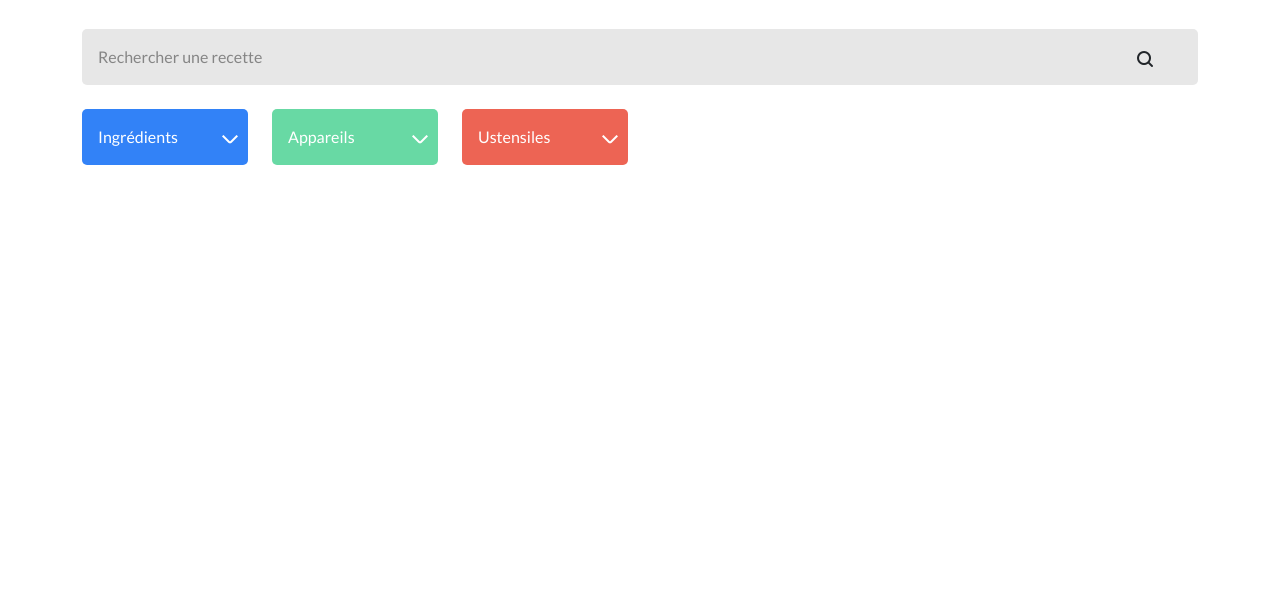
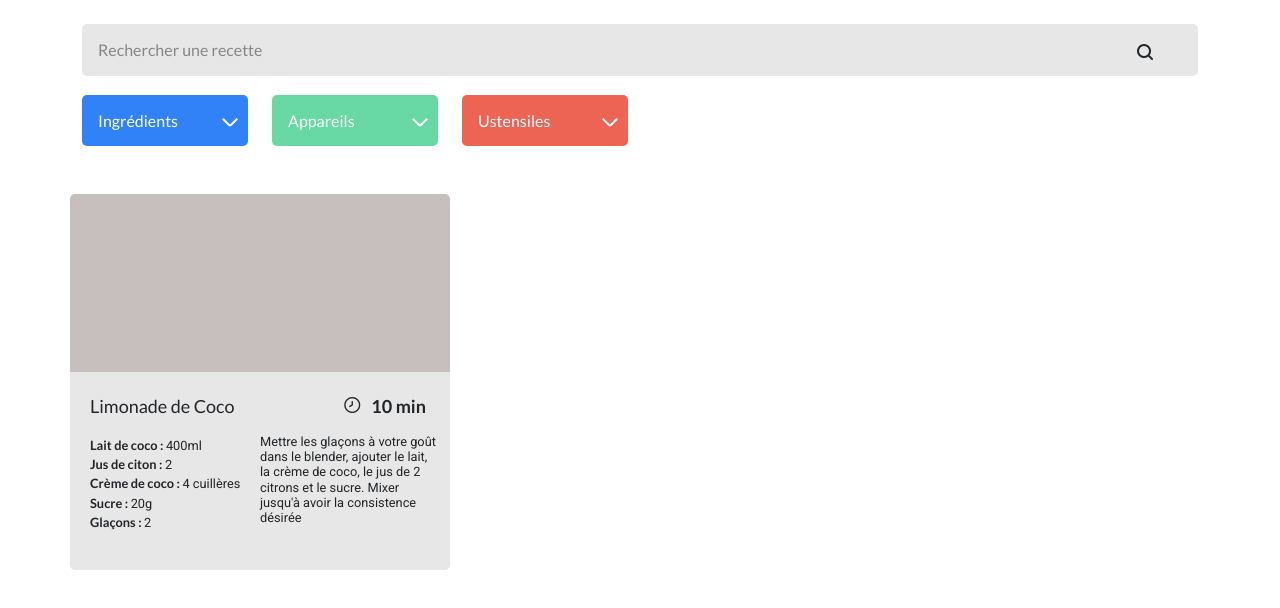
Before and after one commit to Cecilia-Giusti/P7_LesPetitsPlats, a website: page index.html in a window 1280 px wide. Shown: the part 120-728 px from the top of the page. Drawn offline with nearby package versions, Linux system fonts and the light colour scheme; a script that the page names is missing.

Commit message:
Feat: add recipe style

```diff
--- a/index.html
+++ b/index.html
@@ -4,20 +4,48 @@
     <meta charset="utf-8" />
     <title>Page d'accueil Les petits plats</title>
     <meta name="viewport" content="width=device-width,initial-scale=1" />
+    <!-- Bootstrap -->
     <link
       href="https://cdn.jsdelivr.net/npm/bootstrap@5.0.2/dist/css/bootstrap.min.css"
       rel="stylesheet"
       integrity="sha384-EVSTQN3/azprG1Anm3QDgpJLIm9Nao0Yz1ztcQTwFspd3yD65VohhpuuCOmLASjC"
       crossorigin="anonymous"
     />
-    <link rel='stylesheet' href='https://cdn-uicons.flaticon.com/uicons-bold-rounded/css/uicons-bold-rounded.css'>
-    <link rel='stylesheet' href='https://cdn-uicons.flaticon.com/uicons-bold-straight/css/uicons-bold-straight.css'>
+
+    <!-- Icones -->
+    <link
+      rel="stylesheet"
+      href="https://cdn-uicons.flaticon.com/uicons-regular-rounded/css/uicons-regular-rounded.css"
+    />
+    <link
+      rel="stylesheet"
+      href="https://cdn-uicons.flaticon.com/uicons-bold-rounded/css/uicons-bold-rounded.css"
+    />
+    <link
+      rel="stylesheet"
+      href="https://cdn-uicons.flaticon.com/uicons-bold-straight/css/uicons-bold-straight.css"
+    />
+
+    <!-- CSS -->
     <link rel="stylesheet" href="./styles/style.css" />
-    <link href="https://fonts.googleapis.com/css?family=Lato:100,100italic,300,300italic,regular,italic,700,700italic,900,900italic" rel="stylesheet" />
-    <link href="https://fonts.googleapis.com/css?family=Inter:100,200,300,regular,500,600,700,800,900" rel="stylesheet" />
+
+    <!-- Fonts -->
+    <link
+      href="https://fonts.googleapis.com/css?family=Lato:100,100italic,300,300italic,regular,italic,700,700italic,900,900italic"
+      rel="stylesheet"
+    />
+    <link
+      href="https://fonts.googleapis.com/css?family=Inter:100,200,300,regular,500,600,700,800,900"
+      rel="stylesheet"
+    />
+
+    <link
+      href="https://fonts.googleapis.com/css?family=Roboto:100,100italic,300,300italic,regular,italic,500,500italic,700,700italic,900,900italic"
+      rel="stylesheet"
+    />
   </head>
 
-  <body>
+  <body class="container-xxl">
     <!-- En tete -->
     <header>
       <!-- Logo -->
@@ -30,10 +58,14 @@
         <!-- Recherche -->
         <div class="row">
           <form class="searchBar">
-            <label for="searchBar">
-            </label>
+            <label for="searchBar"> </label>
             <div class="col-12 col-sm-12">
-              <input type="search" class="p-3" id="searchBar" value="Rechercher une recette" />
+              <input
+                type="search"
+                class="p-3"
+                id="searchBar"
+                value="Rechercher une recette"
+              />
               <i class="fi fi-br-search"></i>
             </div>
           </form>
@@ -47,13 +79,16 @@
         </div>
         <!-- Listes déroulantes des tags -->
         <div class="row">
-
           <!-- Ingredients -->
-          <div class="col-sm-4 col-lg-2 ">
+          <div class="col-sm-4 col-lg-2">
             <form class="ingredients">
-              <label for="ingredients">
-              </label>
-                <input type="text" id="ingredients" class="background-primary p-3" value="Ingrédients" />
+              <label for="ingredients"> </label>
+              <input
+                type="text"
+                id="ingredients"
+                class="background-primary p-3"
+                value="Ingrédients"
+              />
               <i class="fi fi-bs-angle-down"></i>
             </form>
           </div>
@@ -61,9 +96,13 @@
           <!-- Appareils -->
           <div class="col-sm-4 col-lg-2">
             <form class="appareils">
-                <label for="appareils">
-                </label>
-                  <input type="text" id="appareils" class="background-secondary p-3" value="Appareils" />
+              <label for="appareils"> </label>
+              <input
+                type="text"
+                id="appareils"
+                class="background-secondary p-3"
+                value="Appareils"
+              />
               <i class="fi fi-bs-angle-down"></i>
             </form>
           </div>
@@ -71,13 +110,15 @@
           <!-- Ustensils -->
           <div class="col-sm-4 col-lg-2">
             <form class="ustensils">
-                  <label for="ustensils">
-                  </label>
-                    <input type="text" id="ustensils" class="background-tertiary p-3" value="Ustensiles" />
+              <label for="ustensils"> </label>
+              <input
+                type="text"
+                id="ustensils"
+                class="background-tertiary p-3"
+                value="Ustensiles"
+              />
               <i class="fi fi-bs-angle-down"></i>
             </form>
-                </div>
-
           </div>
         </div>
       </div>
@@ -85,19 +126,105 @@
 
     <!-- Corps -->
     <main>
-      <div class="container">
-        <section></section>
-        <div class="row"></div>
+      <!-- Section des recettes -->
+      <section class="recipes">
+        <div class="container mt-5">
+          <div class="row">
+            <div class="col-lg-4">
+              <!-- Recette -->
+              <article class="recipe">
+                <div class="container p-0">
+                  <!-- Image -->
+                  <div class="row">
+                    <div class="gris"></div>
                   </div>
+                  <!-- Contenu de la recette -->
+                  <div class="row">
+                    <div class="recipe__content p-4">
+                      <div class="container p-0">
+                        <!-- Titre et temps -->
+                        <div class="row">
+                          <div class="col-lg-6 ps-2">
+                            <h1>Limonade de Coco</h1>
+                          </div>
+                          <div class="offset-lg-2 col-lg-4 text-end">
+                            <i class="fi fi-rr-clock"></i>
+                            <h2 class="d-inline ms-2">10 min</h2>
+                          </div>
+                        </div>
+                        <!-- Ingrédients -->
+                        <div class="row mt-2">
+                          <div class="col-lg-6 p-0">
+                            <ul class="ps-2">
+                              <li>
+                                <p class="recipe__ingredient d-inline">
+                                  Lait de coco :
+                                </p>
+                                <p class="recipe__quantity d-inline">400ml</p>
+                              </li>
+                              <li>
+                                <p class="recipe__ingredient d-inline">
+                                  Jus de citon :
+                                </p>
+                                <p class="recipe__quantity d-inline">2</p>
+                              </li>
+                              <li>
+                                <p class="recipe__ingredient d-inline">
+                                  Crème de coco :
+                                </p>
+                                <p class="recipe__quantity d-inline">
+                                  4 cuillères
+                                </p>
+                              </li>
+                              <li>
+                                <p class="recipe__ingredient d-inline">
+                                  Sucre :
+                                </p>
+                                <p class="recipe__quantity d-inline">20g</p>
+                              </li>
+                              <li>
+                                <p class="recipe__ingredient d-inline">
+                                  Glaçons :
+                                </p>
+                                <p class="recipe__quantity d-inline">2</p>
+                              </li>
+                            </ul>
+                          </div>
+                          <!-- Etapes à suivre -->
+                          <div class="col-lg-6 p-0">
+                            <p>
+                              Mettre les glaçons à votre goût dans le blender,
+                              ajouter le lait, la crème de coco, le jus de 2
+                              citrons et le sucre. Mixer jusqu'à avoir la
+                              consistence désirée
+                            </p>
+                          </div>
+                        </div>
+                      </div>
+                    </div>
+                  </div>
+                </div>
+              </article>
+            </div>
+          </div>
+        </div>
+      </section>
     </main>
+
+    <!-- Pied de page -->
     <footer></footer>
     <!-- Bootstrap JS bundle  -->
     <script
       src="https://cdn.jsdelivr.net/npm/bootstrap@5.0.2/dist/js/bootstrap.bundle.min.js"
-      integrity="sha384-MrcW6ZMFYlzcLA8Nl+NtUVF0sA7MsXsP1UyJoMp4YLEuNSfAP+JcXn/tWtIaxVXM"
+      integrity="sha384-MrcW6ZMFYlzcLA8Nl+NtUVF0sA7lgXsP1UyJoMp4YLEuNSfAP+JcXn/tWtIaxVXM"
       crossorigin="anonymous"
     ></script>
-    <!-- Script -->
+    <!-- Scripts -->
+
+    <!-- Api -->
+    <script src="scripts/Api/fetch.js"></script>
+
+    <!-- Entry point -->
     <script src="./scripts/main.js"></script>
   </body>
 </html>
--- a/styles/style.css
+++ b/styles/style.css
@@ -1,8 +1,36 @@
+
+
+.gris{
+    background-color: #C7BEBE;
+    width:100%;
+    height: 178px;
+}
+
+.border-radius{
+  border-radius: 5px;
+}
+
+
 
 body{
     background-color: white;
     font-family: 'lato', "Arial", "Sans-Serif";
+    line-height: 1.2;
 
+}
+
+p{
+  font-family: 'Roboto', "Arial", "Sans-Serif";
+  -webkit-margin-before: 0;
+          margin-block-start: 0;
+    -webkit-margin-after: 0;
+            margin-block-end: 0;
+  font-size: 0.8em;
+}
+
+ul {
+
+  list-style: none;
 }
 
 header img {
@@ -65,3 +93,27 @@ header img {
 input:focus-visible {
     outline: none;
 }
+
+/* Recettes */
+.recipe img, .gris{
+  border-radius: 5px 5px 0px 0px;
+}
+.recipe__content{
+  background-color:#E7E7E7 ;
+  border-radius: 0px 0px 5px 5px ;
+}
+
+h1{
+    font-size: 18px;
+}
+
+h2 {
+    font-size: 18px;
+    font-weight: 700;
+}
+
+.recipe__ingredient{
+  font-weight: 700;
+  margin-bottom: 0;
+  font-family: 'Lato', Arial, sans-serif;
+}
```
Lines whose indentation alone changed are shown as unchanged.
